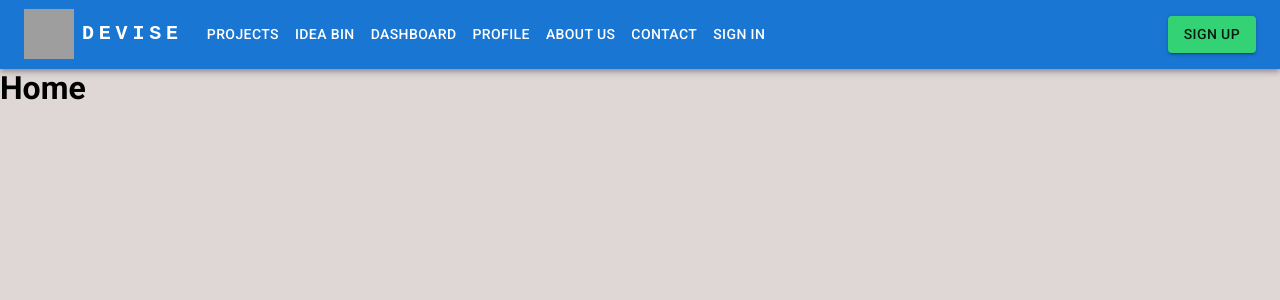
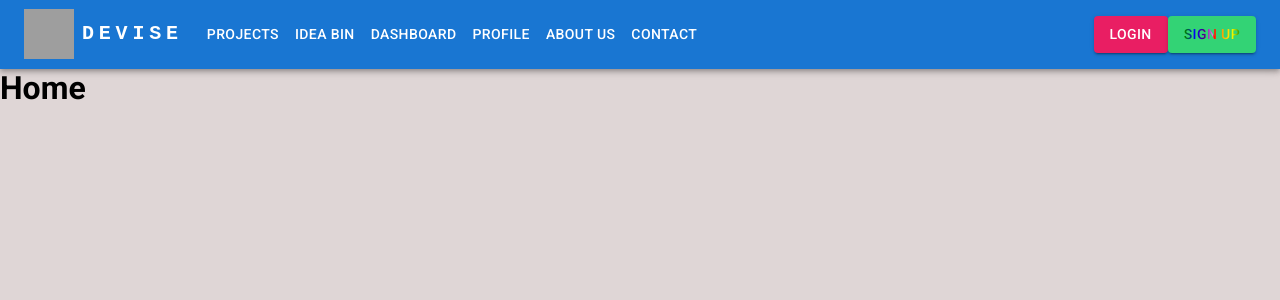
Before and after one commit to Brainybrian316/DEVise, a React (Create React App) app: page / in a window 1280 px wide. Shown: the top 300 px of the page. Built offline with nearby package versions, Linux system fonts and the light colour scheme; grey boxes are pictures that could not be loaded.

Commit message:
edited navbar button

```diff
--- a/src/components/Navbar.js
+++ b/src/components/Navbar.js
@@ -11,9 +11,10 @@ import Container from '@mui/material/Container';
 import Button from '@mui/material/Button';
 import MenuItem from '@mui/material/MenuItem';
 import SignupBtn from './ui/SignupBtn';
+import LoginBtn from './ui/LoginBtn';
 
 
-const pages = ['Projects', 'Idea Bin', 'Dashboard', 'Profile', 'About Us', 'Contact', 'Sign In'];
+const pages = ['Projects', 'Idea Bin', 'Dashboard', 'Profile', 'About Us', 'Contact',];
 const settings = ['Profile', 'Account', 'Dashboard', 'Logout'];
 
 const NavBar = () => {
@@ -137,8 +138,9 @@ const NavBar = () => {
             ))}
           </Box>
 
-          <Box sx={{ flexGrow: 0 }}>
-            <SignupBtn/>
+          <Box sx={{ flexGrow: 0, }}>
+            <LoginBtn />
+            <SignupBtn />
             <Menu
               sx={{ mt: '45px' }}
               id="menu-appbar"
--- a/src/components/navbar.css
+++ b/src/components/navbar.css
@@ -13,8 +13,7 @@
   height: 50px;
 }
 
-#fancy-nav {
-  font-family:arial rgb(255, 254, 254);
+#fancy-nav span {
   background-image:
     linear-gradient(to right, red,orange,yellow,green,blue,indigo,violet);
     background-clip: border-box;
--- a/src/components/ui/SignupBtn.js
+++ b/src/components/ui/SignupBtn.js
@@ -16,7 +16,7 @@ export default function signupBtn() {
   return (
     <ThemeProvider theme={theme}>
     <Button onClick={() => {alert('clicked');
-  }} variant="contained">Sign Up</Button>
+  }} variant="contained"  id="fancy-nav"><span>Sign Up</span></Button>
     </ThemeProvider>
   );
 }
```
